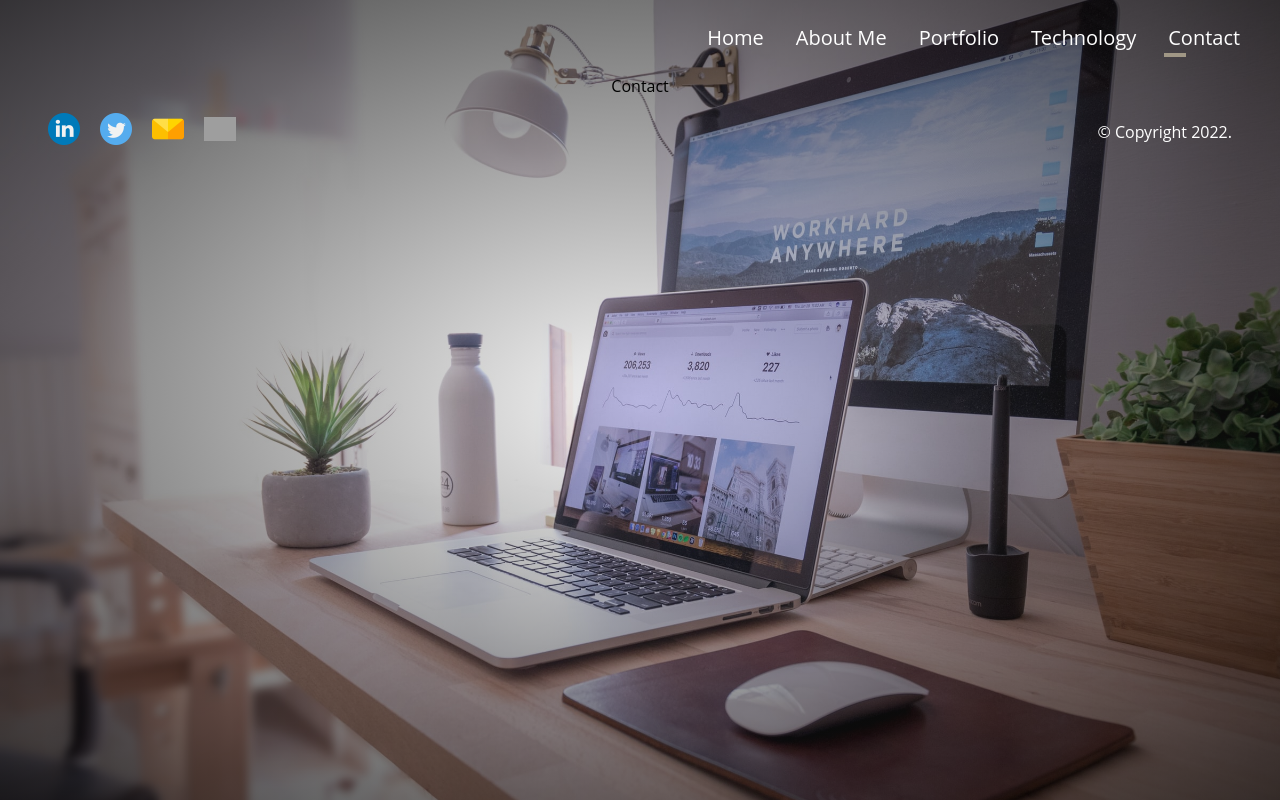
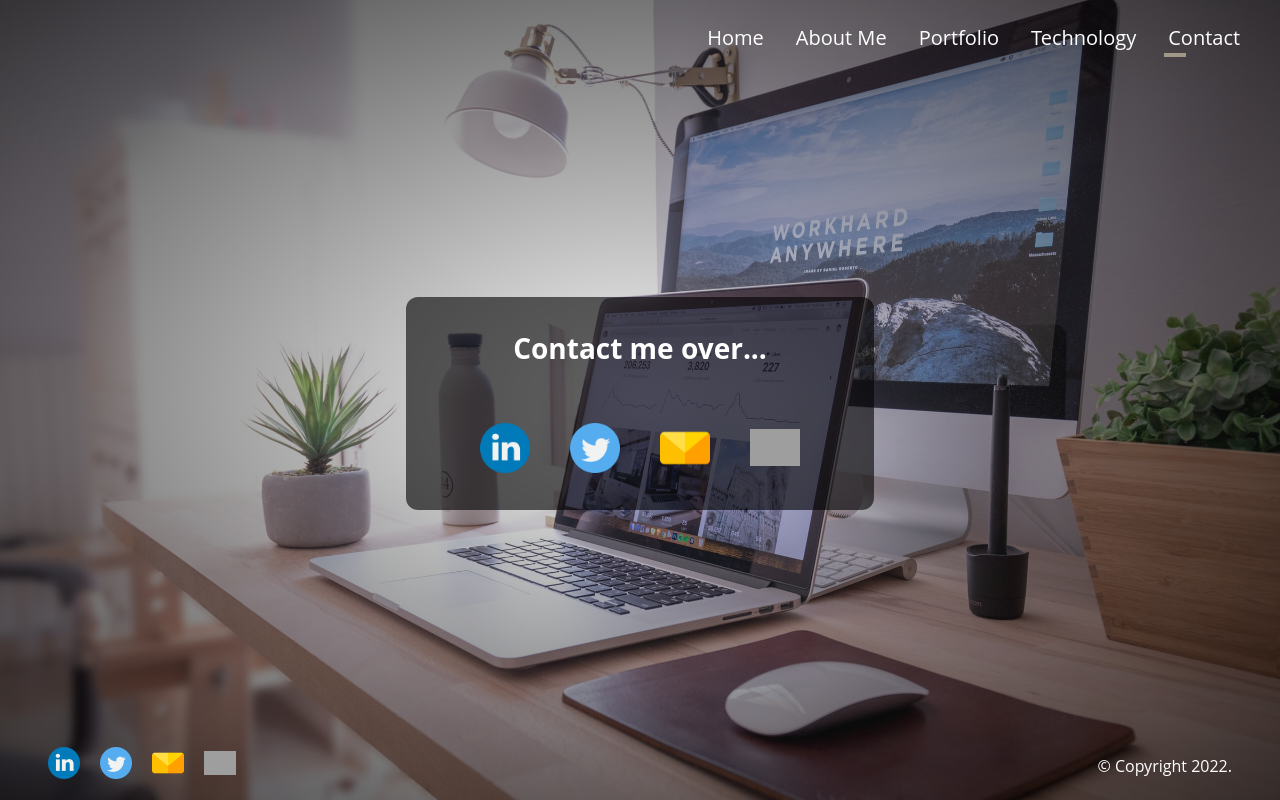
Before and after one commit to IvanMilovac/personal-portfolio-page, a React app: page /contact in a window 1280 px wide. Built offline with nearby package versions, Linux system fonts and the light colour scheme; grey boxes are pictures that could not be loaded.

Commit message:
Contact page created

```diff
--- a/src/components/Contact.jsx
+++ b/src/components/Contact.jsx
@@ -1,7 +1,17 @@
 import React from "react";
 
+import "./Contact.scss";
+import Socials from "./shared/Socials.jsx";
+
 const Contact = () => {
-  return <div>Contact</div>;
+  return (
+    <div className="contact-container">
+      <div className="contact-container-content">
+        <h2>Contact me over...</h2>
+        <Socials />
+      </div>
+    </div>
+  );
 };
 
 export default Contact;
--- /dev/null
+++ b/src/components/Contact.scss
@@ -0,0 +1,28 @@
+@use "../scss/2-base/mixins";
+@use "../scss/2-base/functions";
+
+.contact-container {
+  flex: 1 1 auto;
+  @include mixins.flexContainer($dir: column);
+  .contact-container-content {
+    padding: 1rem 2rem;
+    background: rgba(0, 0, 0, 0.6);
+    border-radius: 0.75rem;
+    h2 {
+      text-align: center;
+      color: #fff;
+      font-size: 1.75rem;
+      margin-bottom: 2rem;
+    }
+    img {
+      width: 50px;
+      margin-inline: 10px;
+    }
+    @include mixins.mediaQuery(functions.breakpoints("md")) {
+      padding: 2rem 4rem;
+      h2 {
+        margin-bottom: 3.5rem;
+      }
+    }
+  }
+}
--- a/src/components/Technology.jsx
+++ b/src/components/Technology.jsx
@@ -1,7 +1,9 @@
 import React from "react";
 
+import "./Technology.scss";
+
 const Technology = () => {
-  return <div>Technology</div>;
+  return <div className="technology-container"></div>;
 };
 
 export default Technology;
--- /dev/null
+++ b/src/components/Technology.scss
@@ -0,0 +1,3 @@
+.technology-container {
+  flex: 1 1 auto;
+}
--- a/src/components/Work.jsx
+++ b/src/components/Work.jsx
@@ -1,9 +1,11 @@
 import React from 'react'
+
+import "./Work.scss"
 
 const Work = () => {
     return (
-        <div>
-            Work
+        <div className="work-container">
+
         </div>
     )
 }
--- /dev/null
+++ b/src/components/Work.scss
@@ -0,0 +1,3 @@
+.work-container {
+  flex: 1 1 auto;
+}
--- a/src/components/shared/Footer.jsx
+++ b/src/components/shared/Footer.jsx
@@ -1,27 +1,10 @@
 import "./Footer.scss";
-
-import Linkedin from "../../assets/Linkedin.png";
-import Twitter from "../../assets/twitter.png";
-import Envelope from "../../assets/envelope.png";
-import Github from "../../assets/github.png";
+import Socials from "./Socials.jsx";
 
 const Footer = () => {
   return (
     <div className="footer-container">
-      <div className="socials">
-        <a href="#" target="_blank">
-          <img src={Linkedin} alt="linkedin" />
-        </a>
-        <a href="#" target="_blank">
-          <img src={Twitter} alt="twitter" />
-        </a>
-        <a href="mailto: Ivanmilovac54321@gmail.com" target="_blank">
-          <img src={Envelope} alt="envelope" />
-        </a>
-        <a href="#" target="_blank">
-          <img src={Github} alt="github" />
-        </a>
-      </div>
+      <Socials />
       <div>&copy; Copyright 2022.</div>
     </div>
   );
--- a/src/components/shared/Footer.scss
+++ b/src/components/shared/Footer.scss
@@ -8,12 +8,6 @@
   max-width: 1440px;
   padding: 0.25rem 2rem;
   @include mixins.flexContainer($dir: column, $gap: 0.5rem);
-  .socials {
-    @include mixins.flexContainer($gap: 1.25rem);
-    img {
-      width: 2rem;
-    }
-  }
   @include mixins.mediaQuery(functions.breakpoints("sm")) {
     @include mixins.flexContainer($mainAlign: space-between, $dir: row);
     padding: 1rem 3rem;
--- /dev/null
+++ b/src/components/shared/Socials.jsx
@@ -0,0 +1,27 @@
+import Linkedin from "../../assets/Linkedin.png";
+import Twitter from "../../assets/twitter.png";
+import Envelope from "../../assets/envelope.png";
+import Github from "../../assets/github.png";
+
+import "./Socials.scss";
+
+const Socials = () => {
+  return (
+    <div className="socials">
+      <a href="#" target="_blank">
+        <img src={Linkedin} alt="linkedin" />
+      </a>
+      <a href="#" target="_blank">
+        <img src={Twitter} alt="twitter" />
+      </a>
+      <a href="mailto: Ivanmilovac54321@gmail.com" target="_blank">
+        <img src={Envelope} alt="envelope" />
+      </a>
+      <a href="#" target="_blank">
+        <img src={Github} alt="github" />
+      </a>
+    </div>
+  );
+};
+
+export default Socials;
--- /dev/null
+++ b/src/components/shared/Socials.scss
@@ -0,0 +1,8 @@
+@use "../../scss/2-base/mixins";
+
+.socials {
+  @include mixins.flexContainer($gap: 1.25rem);
+  img {
+    width: 2rem;
+  }
+}
```
